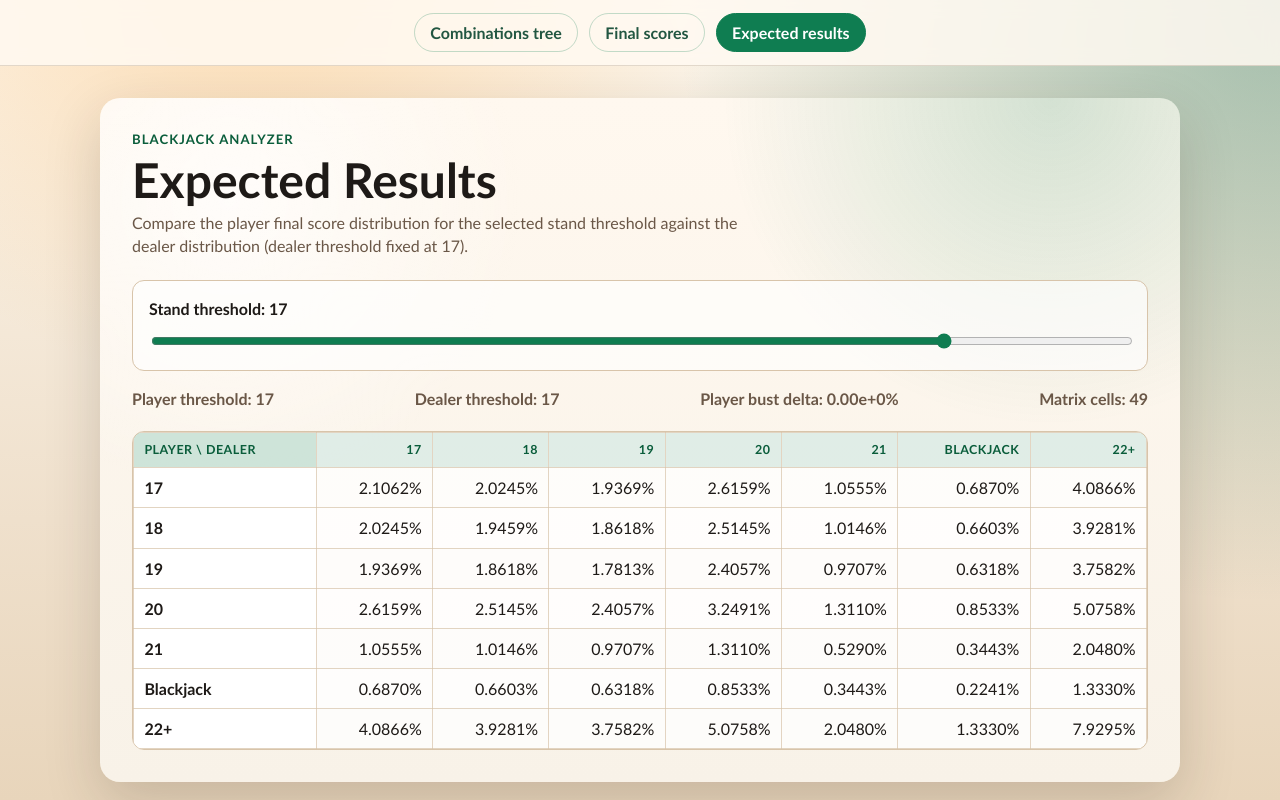
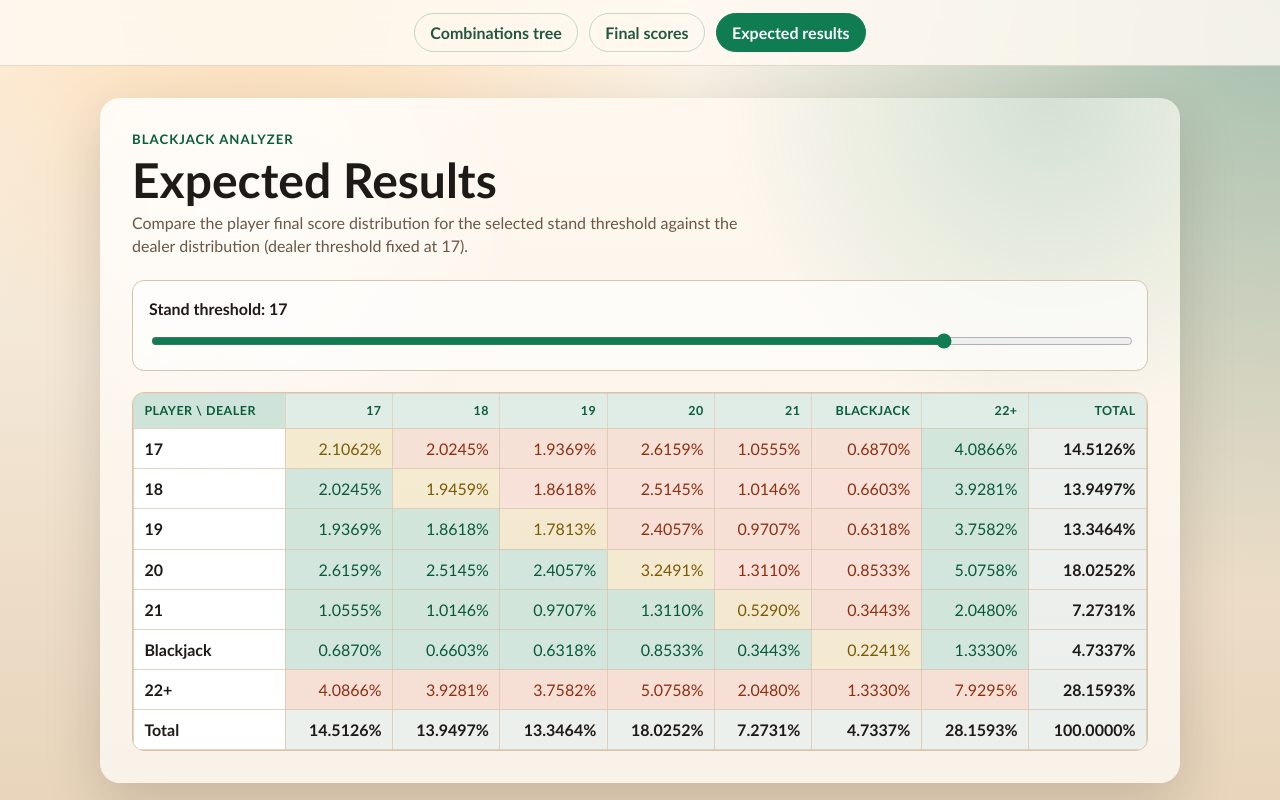
Before and after one commit to capelski/blackjack-calculator, a React (Vite) app: page /expected-results in a window 1280 px wide. Built offline with nearby package versions, Linux system fonts and the light colour scheme.

Commit message:
Remove the summary in the expected results page. Add a row and column to the table for total values. Color each cell in the table with green when the player wins, yellow when the player draws and red when the player loses

```diff
--- a/src/pages/expected-results/ExpectedResultsPage.css
+++ b/src/pages/expected-results/ExpectedResultsPage.css
@@ -18,6 +18,10 @@
   padding: 0.5rem 0.65rem;
   text-align: right;
   white-space: nowrap;
+}
+
+.expected-matrix-table td {
+  font-variant-numeric: tabular-nums;
 }
 
 .expected-matrix-table thead th {
@@ -47,6 +51,27 @@
   background: rgba(255, 255, 255, 0.35);
 }
 
+.expected-cell.win {
+  background: rgba(15, 125, 81, 0.18);
+  color: #095939;
+}
+
+.expected-cell.draw {
+  background: rgba(209, 176, 80, 0.25);
+  color: #7b5a05;
+}
+
+.expected-cell.lose {
+  background: rgba(214, 111, 72, 0.2);
+  color: #8e2f12;
+}
+
+.expected-total-cell {
+  background: rgba(34, 86, 65, 0.08);
+  color: var(--ink);
+  font-weight: 700;
+}
+
 @media (max-width: 760px) {
   .expected-matrix-table {
     min-width: 640px;
--- a/src/pages/expected-results/ExpectedResultsPage.tsx
+++ b/src/pages/expected-results/ExpectedResultsPage.tsx
@@ -7,7 +7,11 @@ import {
   formatProbability,
 } from '../common/combinationsTreeLogic'
 import StandThresholdSlider from '../common/components/StandThresholdSlider'
-import { compareFinalScores, normalizedFinalScore } from '../final-scores/finalScoresLogic'
+import {
+  compareFinalScores,
+  normalizedFinalScore,
+  numericPrefix,
+} from '../final-scores/finalScoresLogic'
 
 function collectFinalCombinations(standThreshold: number): CombinationItem[] {
   const treeNavigator = createTreeNavigator(standThreshold, [])
@@ -42,6 +46,38 @@ function sortScores(scores: string[]): string[] {
   )
 }
 
+function outcomeClass(playerScore: string, dealerScore: string): 'win' | 'draw' | 'lose' {
+  const playerBust = playerScore === '22+'
+  const dealerBust = dealerScore === '22+'
+  const playerBlackjack = playerScore === 'Blackjack'
+  const dealerBlackjack = dealerScore === 'Blackjack'
+
+  if (playerBust) {
+    return 'lose'
+  }
+
+  if (dealerBust) {
+    return 'win'
+  }
+
+  if (playerBlackjack || dealerBlackjack) {
+    if (playerBlackjack && dealerBlackjack) {
+      return 'draw'
+    }
+
+    return playerBlackjack ? 'win' : 'lose'
+  }
+
+  const playerValue = numericPrefix(playerScore)
+  const dealerValue = numericPrefix(dealerScore)
+
+  if (playerValue === dealerValue) {
+    return 'draw'
+  }
+
+  return playerValue > dealerValue ? 'win' : 'lose'
+}
+
 function ExpectedResultsPage() {
   const [standThreshold, setStandThreshold] = useState<number>(17)
 
@@ -54,10 +90,6 @@ function ExpectedResultsPage() {
 
   const playerLabels = useMemo(() => sortScores([...playerScores.keys()]), [playerScores])
   const dealerLabels = useMemo(() => sortScores([...dealerScores.keys()]), [dealerScores])
-
-  const playerBust = playerScores.get('22+') ?? 0
-  const dealerBust = dealerScores.get('22+') ?? 0
-  const bustDelta = playerBust - dealerBust
 
   return (
     <main className="combination-page">
@@ -78,13 +110,6 @@ function ExpectedResultsPage() {
         />
       </section>
 
-      <section className="summary" aria-live="polite">
-        <p>Player threshold: {standThreshold}</p>
-        <p>Dealer threshold: 17</p>
-        <p>Player bust delta: {formatProbability(bustDelta)}</p>
-        <p>Matrix cells: {(playerLabels.length * dealerLabels.length).toLocaleString()}</p>
-      </section>
-
       <section className="combination-table expected-matrix-shell" aria-label="Expected results matrix">
         <div className="expected-matrix-scroll">
           <table className="expected-matrix-table">
@@ -96,6 +121,7 @@ function ExpectedResultsPage() {
                     {dealerScore}
                   </th>
                 ))}
+                <th scope="col">Total</th>
               </tr>
             </thead>
             <tbody>
@@ -108,12 +134,31 @@ function ExpectedResultsPage() {
                     {dealerLabels.map((dealerScore) => {
                       const dealerProbability = dealerScores.get(dealerScore) ?? 0
                       const product = playerProbability * dealerProbability
+                      const result = outcomeClass(playerScore, dealerScore)
 
-                      return <td key={`${playerScore}-${dealerScore}`}>{formatProbability(product)}</td>
+                      return (
+                        <td key={`${playerScore}-${dealerScore}`} className={`expected-cell ${result}`}>
+                          {formatProbability(product)}
+                        </td>
+                      )
                     })}
+                    <td className="expected-total-cell">{formatProbability(playerProbability)}</td>
                   </tr>
                 )
               })}
+              <tr>
+                <th scope="row">Total</th>
+                {dealerLabels.map((dealerScore) => {
+                  const dealerProbability = dealerScores.get(dealerScore) ?? 0
+
+                  return (
+                    <td key={`total-${dealerScore}`} className="expected-total-cell">
+                      {formatProbability(dealerProbability)}
+                    </td>
+                  )
+                })}
+                <td className="expected-total-cell">{formatProbability(1)}</td>
+              </tr>
             </tbody>
           </table>
         </div>
```
